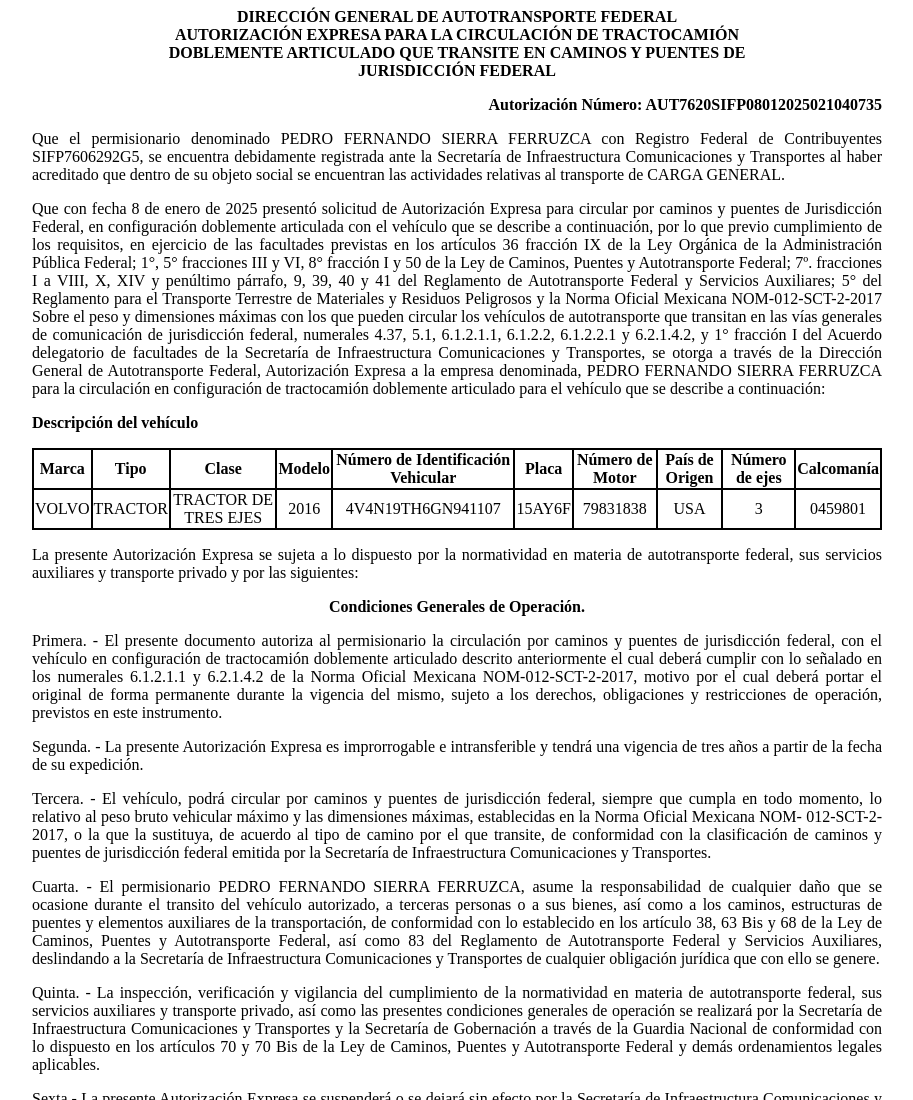
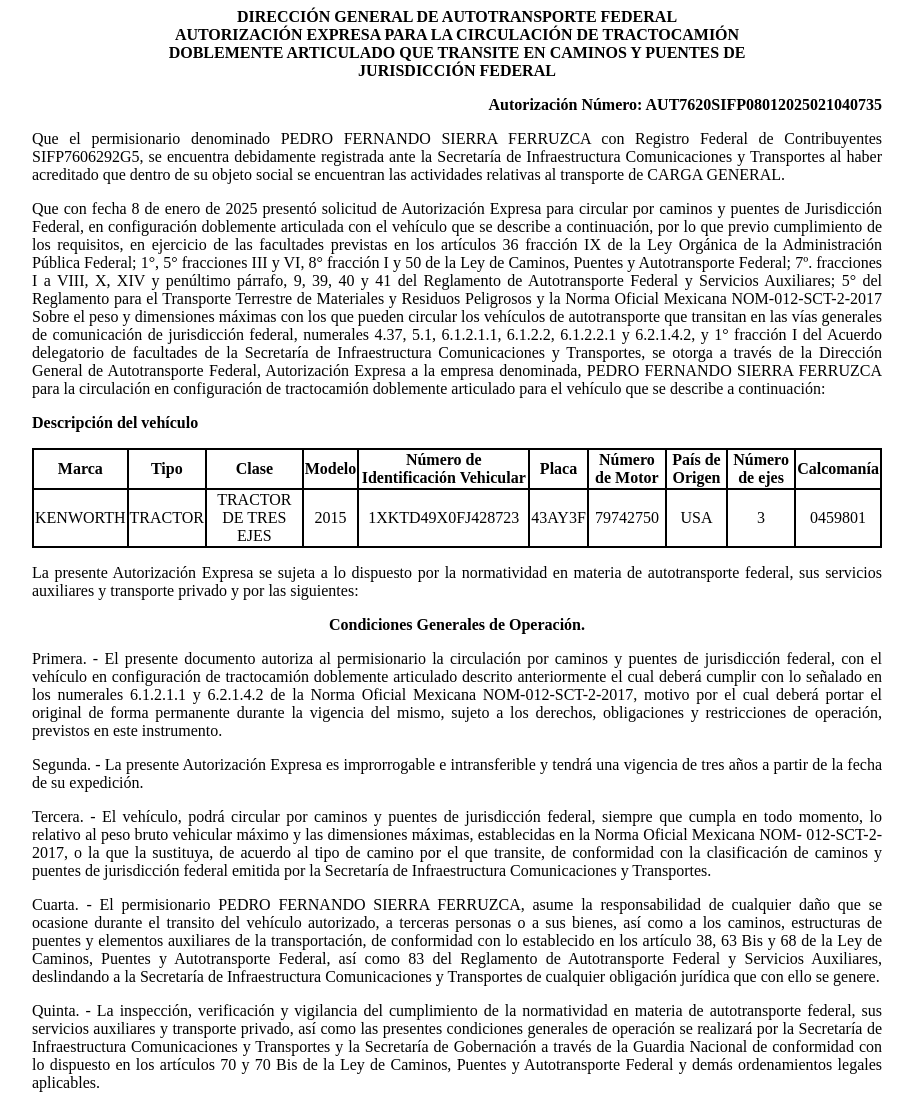
Before and after one commit to app-sct1/ConsultaAutDobleRemolque-folio-0253245, a plain HTML site: page index.html in a window 1280 px wide. Shown: the top 1100 px of the page, without its empty margins (183-1096 px from the left). Drawn offline with Linux system fonts and the light colour scheme.

Commit message:
index.html

```diff
--- a/index.html
+++ b/index.html
@@ -128,13 +128,13 @@
 							<th class="borde">Calcomanía</th>
 						</tr>
 						<tr class="borde">
-							<td class="borde">VOLVO</td>
+							<td class="borde">KENWORTH</td>
 							<td class="borde">TRACTOR</td>
 							<td class="borde">TRACTOR DE TRES EJES</td>
-							<td class="borde">2016</td>
-							<td class="borde">4V4N19TH6GN941107</td>
-							<td class="borde">15AY6F</td>
-							<td class="borde">79831838</td>
+							<td class="borde">2015</td>
+							<td class="borde">1XKTD49X0FJ428723</td>
+							<td class="borde">43AY3F</td>
+							<td class="borde">79742750</td>
 							<td class="borde">USA</td>
 							<td class="borde">3</td>
 							<td class="borde">0459801</td>
```
